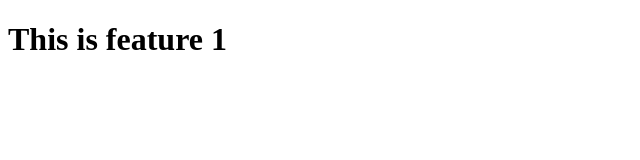
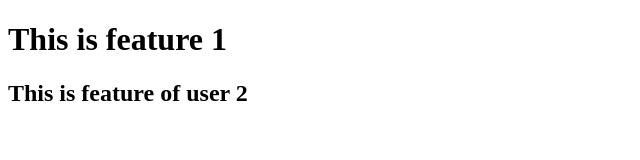
Before and after one commit to vinhhn3/gcd1001-github-class, a plain HTML site: page feature1.html in a window 1280 px wide. Shown: the whole page, without its empty margins (0-640 px from the left). Drawn offline with Linux system fonts and the light colour scheme.

Commit message:
Add feature of user 2

```diff
--- a/feature1.html
+++ b/feature1.html
@@ -8,5 +8,6 @@
   </head>
   <body>
     <h1>This is feature 1</h1>
+    <h2>This is feature of user 2</h2>
   </body>
 </html>
```
